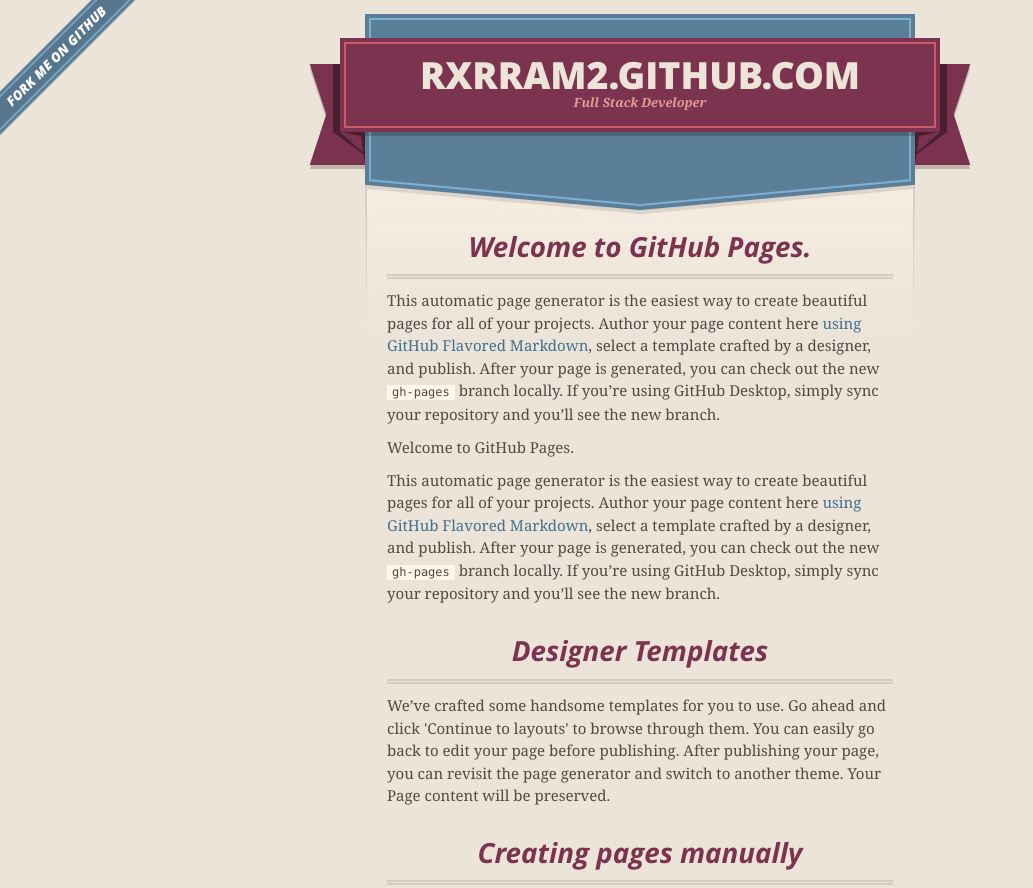
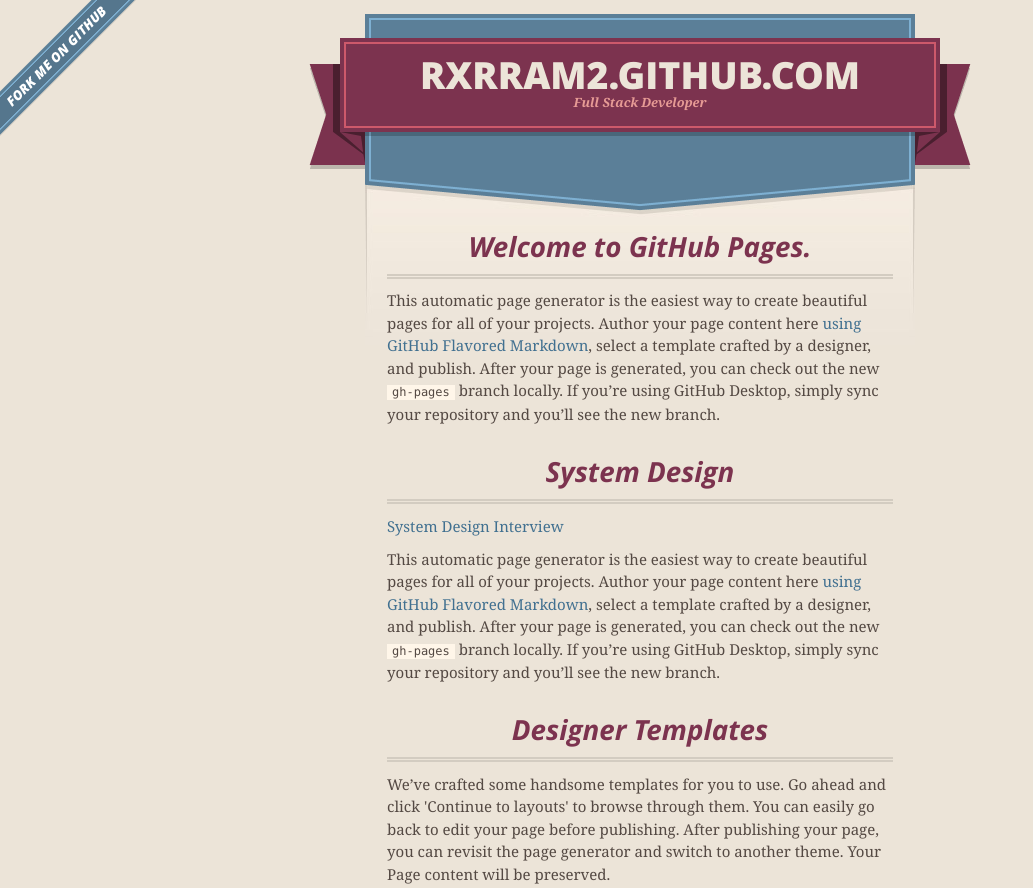
Before and after one commit to rxrram2/rxrram2.github.com, a plain HTML site: page index.html in a window 1280 px wide. Shown: the top 888 px of the page, without its empty margins (0-1033 px from the left). Drawn offline with nearby package versions, Linux system fonts and the light colour scheme.

Commit message:
Update index.html

```diff
--- a/index.html
+++ b/index.html
@@ -49,9 +49,9 @@
 <a id="welcome-to-github-pages" class="anchor" href="#welcome-to-github-pages" aria-hidden="true"><span aria-hidden="true" class="octicon octicon-link"></span></a>Welcome to GitHub Pages.</h3>
 
 <p>This automatic page generator is the easiest way to create beautiful pages for all of your projects. Author your page content here <a href="https://guides.github.com/features/mastering-markdown/">using GitHub Flavored Markdown</a>, select a template crafted by a designer, and publish. After your page is generated, you can check out the new <code>gh-pages</code> branch locally. If you’re using GitHub Desktop, simply sync your repository and you’ll see the new branch.</p>
-
-<a id="system-design" class="anchor" href="#systemdesign" aria-hidden="true"><span aria-hidden="true" class="octicon octicon-link"></span></a>Welcome to GitHub Pages.</h3>
-
+<h3>
+<a id="system-design" class="anchor" href="#systemdesign" aria-hidden="true"><span aria-hidden="true" class="octicon octicon-link"></span></a>System Design</h3>
+<a href="https://www.palantir.com/2011/10/how-to-ace-a-systems-design-interview/">System Design Interview</a>
 <p>This automatic page generator is the easiest way to create beautiful pages for all of your projects. Author your page content here <a href="https://guides.github.com/features/mastering-markdown/">using GitHub Flavored Markdown</a>, select a template crafted by a designer, and publish. After your page is generated, you can check out the new <code>gh-pages</code> branch locally. If you’re using GitHub Desktop, simply sync your repository and you’ll see the new branch.</p>
 
 
```
